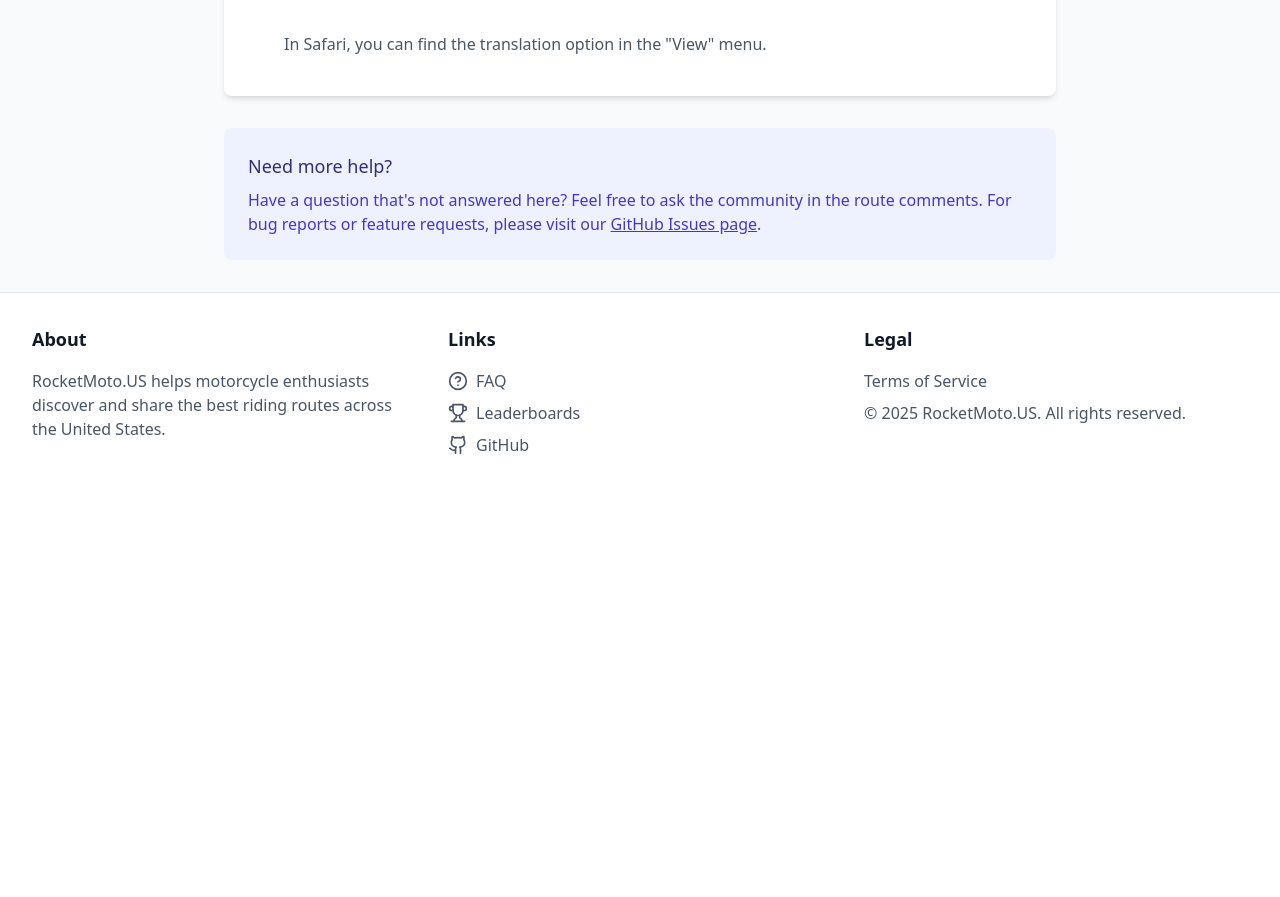
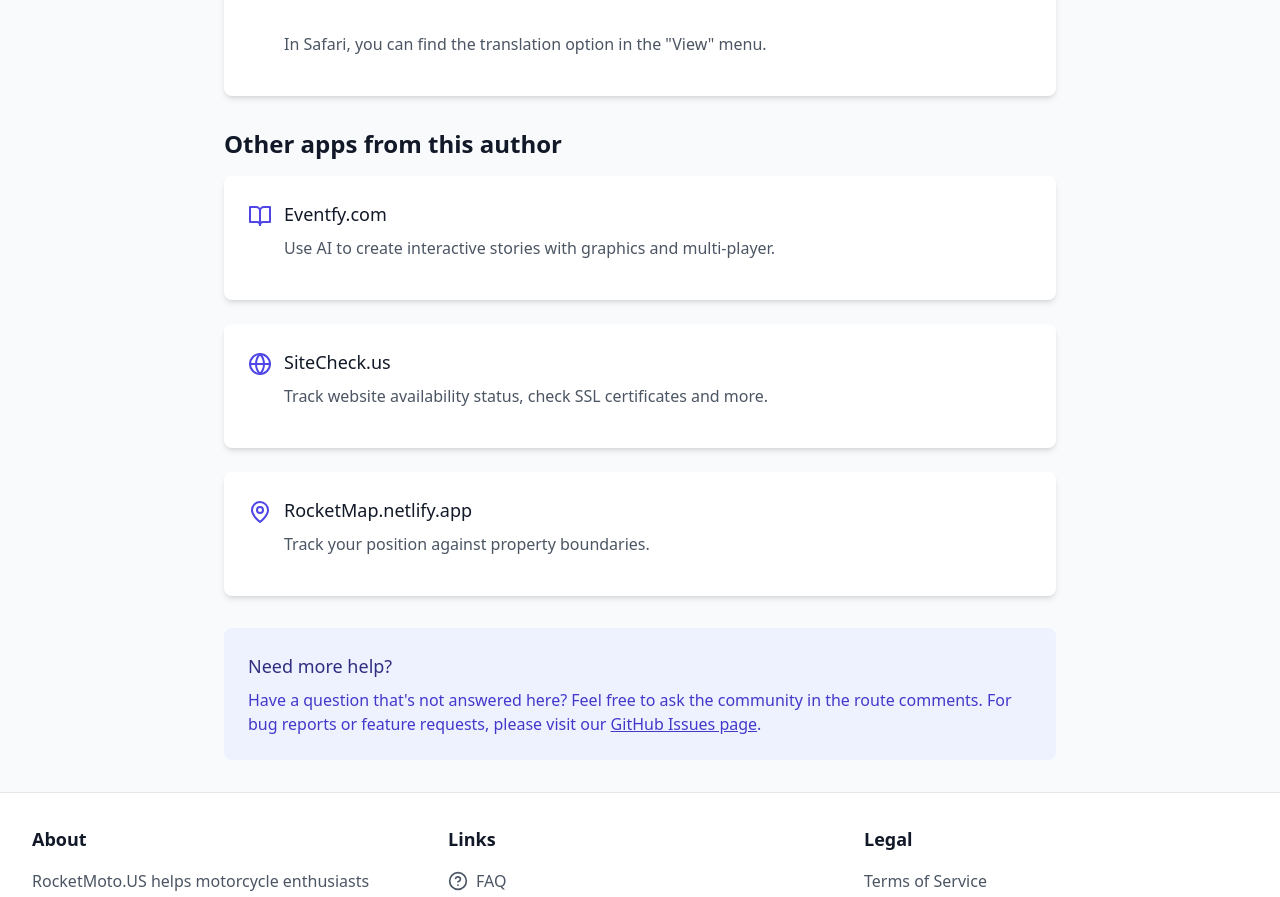
Before and after one commit to pburglin/RocketMoto, a React (Vite) app: page /faq in a window 1280 px wide. Shown: the part 3808-4705 px from the top of the page. Before the commit the page ends 4297 px from the top, so only its background shows below. Built offline with nearby package versions, Linux system fonts and the light colour scheme; no server answers.

Commit message:
added other apps from this author in FAQ

```diff
--- a/src/pages/FAQ.tsx
+++ b/src/pages/FAQ.tsx
@@ -1,5 +1,5 @@
 import React from 'react';
-import { Navigation as NavigationIcon, Map, Search, ThumbsUp, Camera, Tag, AlertTriangle, Flag } from 'lucide-react';
+import { Navigation as NavigationIcon, Map, Search, ThumbsUp, Camera, Tag, AlertTriangle, Flag, BookOpen, Globe, MapPin } from 'lucide-react';
 
 export function FAQ() {
   return (
@@ -262,6 +262,54 @@
           </div>
         </section>
 
+        <section>
+          <h2 className="text-2xl font-semibold text-gray-900 dark:text-white mb-4">Other apps from this author</h2>
+
+          <div className="space-y-6">
+            <div className="bg-white dark:bg-gray-800 rounded-lg shadow-md p-6">
+              <div className="flex items-start mb-4">
+                <BookOpen className="h-6 w-6 text-indigo-600 mt-1 mr-3 flex-shrink-0" />
+                <div>
+                  <h3 className="text-lg font-medium text-gray-900 dark:text-white">
+                    <a href="https://Eventfy.com" target="_blank" rel="noopener noreferrer" className="hover:underline">Eventfy.com</a>
+                  </h3>
+                  <p className="mt-2 text-gray-600 dark:text-gray-300">
+                    Use AI to create interactive stories with graphics and multi-player.
+                  </p>
+                </div>
+              </div>
+            </div>
+
+            <div className="bg-white dark:bg-gray-800 rounded-lg shadow-md p-6">
+              <div className="flex items-start mb-4">
+                <Globe className="h-6 w-6 text-indigo-600 mt-1 mr-3 flex-shrink-0" />
+                <div>
+                  <h3 className="text-lg font-medium text-gray-900 dark:text-white">
+                    <a href="https://SiteCheck.us" target="_blank" rel="noopener noreferrer" className="hover:underline">SiteCheck.us</a>
+                  </h3>
+                  <p className="mt-2 text-gray-600 dark:text-gray-300">
+                    Track website availability status, check SSL certificates and more.
+                  </p>
+                </div>
+              </div>
+            </div>
+
+            <div className="bg-white dark:bg-gray-800 rounded-lg shadow-md p-6">
+              <div className="flex items-start mb-4">
+                <MapPin className="h-6 w-6 text-indigo-600 mt-1 mr-3 flex-shrink-0" />
+                <div>
+                  <h3 className="text-lg font-medium text-gray-900 dark:text-white">
+                    <a href="https://RocketMap.netlify.app" target="_blank" rel="noopener noreferrer" className="hover:underline">RocketMap.netlify.app</a>
+                  </h3>
+                  <p className="mt-2 text-gray-600 dark:text-gray-300">
+                    Track your position against property boundaries.
+                  </p>
+                </div>
+              </div>
+            </div>
+          </div>
+        </section>
+
         <div className="bg-indigo-50 dark:bg-indigo-900/30 rounded-lg p-6">
           <h2 className="text-lg font-medium text-indigo-900 dark:text-indigo-100 mb-2">Need more help?</h2>
           <p className="text-indigo-700 dark:text-indigo-300">
```
